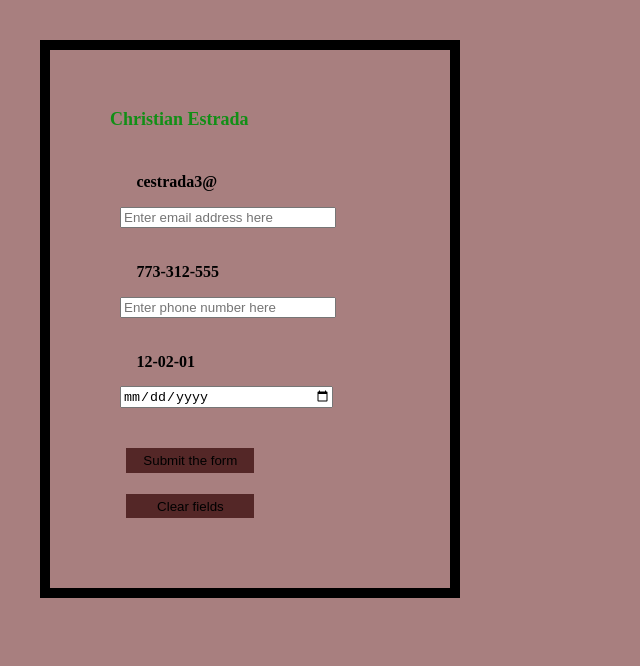
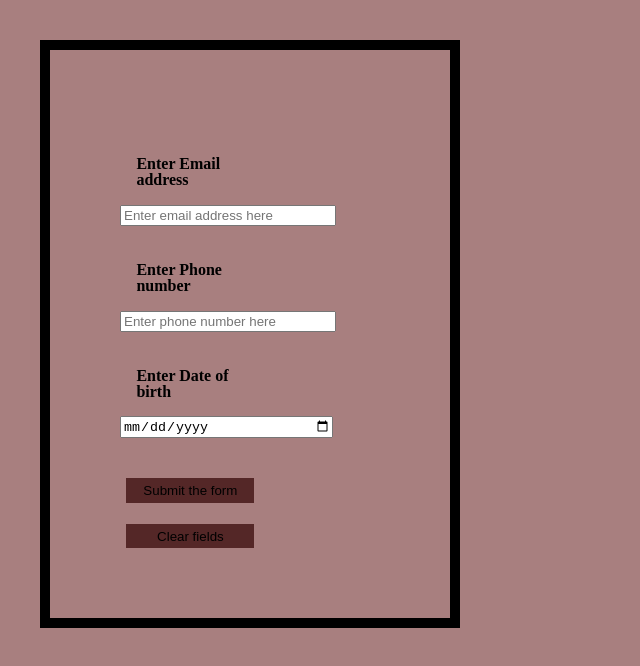
Before and after one commit to cestrada3/362lab2, a plain HTML site: page index.html in a window 1280 px wide. Shown: the whole page, without its empty margins (0-640 px from the left). Drawn offline with Linux system fonts and the light colour scheme.

Commit message:
Update index.html

```diff
--- a/index.html
+++ b/index.html
@@ -10,23 +10,23 @@
     <body>
         <article>
             <!-- heading  -->
-            <h1> Christian Estrada</h1>
+            <h1> </h1>
 
             <form method="POST" autocomplete="on" action="index.php">
                 <div class="form_field">
                     <!-- label for input -->
-                    <label for="email_inp">cestrada3@</label>
+                    <label for="email_inp">Enter Email address</label>
                     <!-- email input -->
                     <input type="email" id="email_inp" placeholder="Enter email address here" required size="25" >
                 </div>
                 <div class="form_field">
                     <!-- label for input -->
-                    <label for="phone_inp">773-312-555</label>
+                    <label for="phone_inp"> Enter Phone number</label>
                     <!-- number input -->
                     <input type="text" id="phone_inp" placeholder="Enter phone number here" required size="25" >
                 </div>
                 <div class="form_field">
-                    <label for="dob_inp">12-02-01</label>
+                    <label for="dob_inp">Enter Date of birth</label>
                     <!-- date input -->
                     <input type="date" id="dob_inp" required >
                 </div>
```
